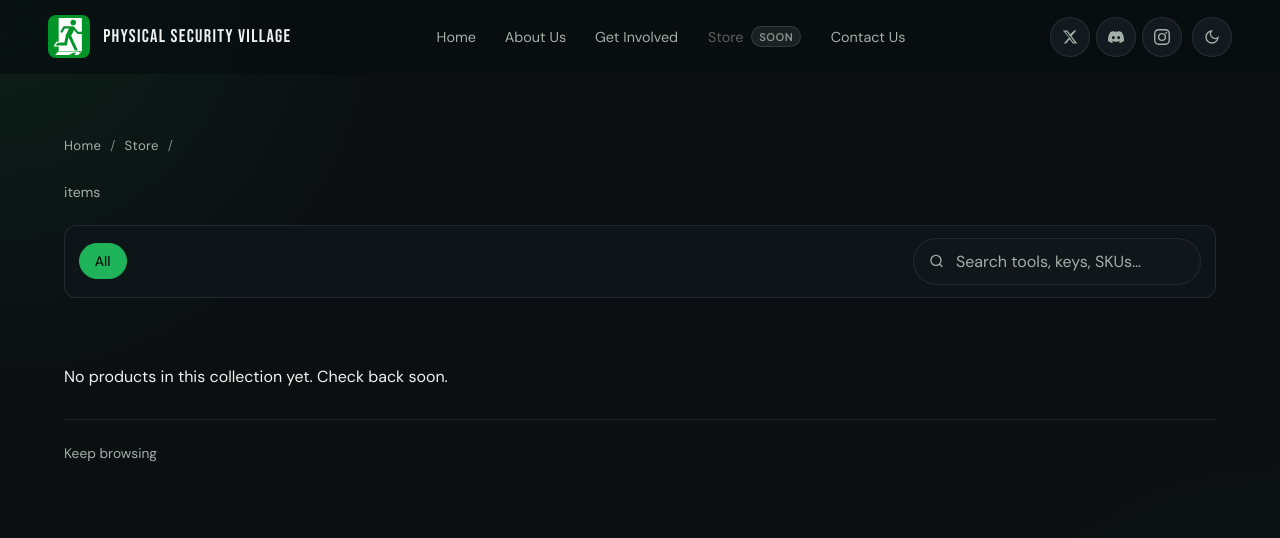
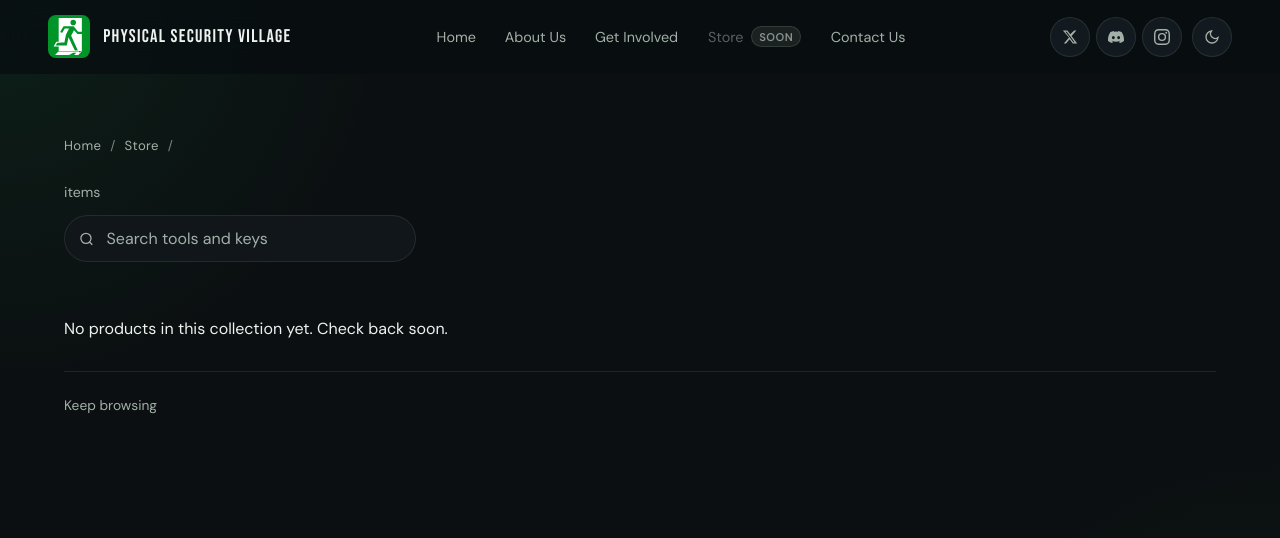
Before and after one commit to physsec-village/physsec-org, a Python web app: template templates/pages/store/collection.html in a window 1280 px wide. Shown: the top 538 px of the page. Run offline with Jinja, Linux system fonts and the light colour scheme; the template is opened without the code that fills it, so the values that code supplies are empty.

Commit message:
Simplify the storefront pages
Drop the collection chip bar that repeated the collection cards and
wrapped badly, and give every browsing page the same search box in its
header with a hint that no longer mentions SKUs. Remove the home-page
info cards and section taglines, and drop the UPC and the Availability
row from product pages, since the button already says sold out.

A 404 under /store no longer renders a dead, unstyled cart button, and
the 404 page no longer redeclares the navbar script's variable.

Co-Authored-By: Claude Fable 5.1 <noreply@anthropic.com>

```diff
--- a/src/main.py
+++ b/src/main.py
@@ -95,7 +95,7 @@ def error_page(request: Request, error_id: str) -> Response:
         return templates.TemplateResponse(
             request=request,
             name="500.html",
-            context={"error_id": error_id},
+            context={"error_id": error_id, "error_page": True},
             status_code=500,
         )
     except Exception:
--- a/src/router.py
+++ b/src/router.py
@@ -109,4 +109,6 @@ def sitemap_xml(request: Request):
 
 
 async def not_found(request, exc):
-    return templates.TemplateResponse(request=request, name="404.html", status_code=404)
+    return templates.TemplateResponse(
+        request=request, name="404.html", context={"error_page": True}, status_code=404
+    )
--- a/static/pages/store.css
+++ b/static/pages/store.css
@@ -125,71 +125,15 @@
     padding: 12%;
 }
 
-/* ---- store bar ---- */
-
-.store-bar {
-    display: flex;
-    flex-wrap: wrap;
-    align-items: center;
-    gap: 0.75rem 1rem;
-    margin-bottom: 2.25rem;
-    padding: 0.75rem 0.85rem;
-    background: var(--surface);
-    border: 1px solid var(--border);
-    border-radius: var(--radius-sm);
-    backdrop-filter: blur(16px);
-}
-
-.store-bar-links {
-    flex: 1 1 24rem;
-    display: flex;
-    flex-wrap: wrap;
-    gap: 0.4rem;
-    overflow-x: auto;
-    scrollbar-width: none;
-    overscroll-behavior-x: contain;
-    padding-bottom: 0.1rem;
-}
-
-.store-bar-links::-webkit-scrollbar {
-    display: none;
-}
-
-.store-bar-link {
-    flex: 0 0 auto;
-    padding: 0.5rem 0.95rem;
-    border-radius: 999px;
-    border: 1px solid transparent;
-    color: var(--muted);
-    text-decoration: none;
-    font-size: 0.86rem;
-    font-weight: 500;
-    white-space: nowrap;
-    transition:
-        color var(--transition),
-        border-color var(--transition),
-        background var(--transition);
-}
-
-.store-bar-link:hover {
-    color: var(--text);
-    border-color: var(--border-strong);
-}
-
-.store-bar-link.active {
-    color: #09100c;
-    background: var(--accent);
-    border-color: var(--accent);
-}
-
-.store-bar-search {
-    flex: 0 1 18rem;
-    margin-left: auto;
-    min-width: min(100%, 14rem);
-}
-
-.store-bar-search input {
-    min-height: 40px;
+/* ---- store search ---- */
+
+.store-search {
+    width: min(100%, 22rem);
+    margin-left: 0;
+}
+
+.store-hero-copy .store-search {
+    margin-top: 0.4rem;
 }
 
 /* ---- home hero ---- */
--- a/static/pages/store.js
+++ b/static/pages/store.js
@@ -274,13 +274,13 @@
         detailButton.dataset.variantId = id;
         detailButton.disabled = qtyMax <= 0;
         detailButton.textContent = qtyMax > 0 ? "Add to cart" : "Sold out";
+        detailButton.classList.toggle("btn-primary", qtyMax > 0);
+        detailButton.classList.toggle("btn-ghost", qtyMax <= 0);
         document.getElementById("productPrice").textContent = money(variant.price_cents);
-        document.getElementById("productStock").textContent = qtyMax > 0 ? "In stock" : "Sold out";
         const option = variantSelect.selectedOptions[0];
-        for (const [field, value] of [["Sku", option.dataset.sku], ["Upc", option.dataset.upc]]) {
-            document.getElementById("product" + field).textContent = value || "";
-            document.getElementById("product" + field + "Row").hidden = !value;
-        }
+        const sku = option.dataset.sku || "";
+        document.getElementById("productSku").textContent = sku;
+        document.getElementById("productSkuRow").hidden = !sku;
         updateQuantityButtons();
     }
 
--- a/templates/navbar.html
+++ b/templates/navbar.html
@@ -35,7 +35,7 @@
     </ul>
 
     <div class="nav-right">
-        {% if request.url.path.startswith('/store') %}
+        {% if request.url.path.startswith('/store') and not error_page %}
             <button
                 class="cart-button"
                 id="cartButton"
--- a/templates/pages/store/checkout.html
+++ b/templates/pages/store/checkout.html
@@ -3,7 +3,7 @@
 {% block description %}Check out your Physical Security Village store order.{% endblock %}
 {% block robots %}noindex,nofollow{% endblock %}
 {% block styles %}
-<link href="/static/pages/store.css?v=4" rel="stylesheet" />
+<link href="/static/pages/store.css?v=5" rel="stylesheet" />
 {% endblock %}
 
 {% block page_header %}
--- a/templates/pages/store/collection.html
+++ b/templates/pages/store/collection.html
@@ -3,7 +3,7 @@
 {% block title %}{{ collection.title }} | PSV Store | Physical Security Village{% endblock %}
 {% block description %}{{ collection.blurb or ("Shop " ~ collection.title ~ " from the Physical Security Village store.") }}{% endblock %}
 {% block styles %}
-<link href="/static/pages/store.css?v=4" rel="stylesheet" />
+<link href="/static/pages/store.css?v=5" rel="stylesheet" />
 {% endblock %}
 
 {% block page_header %}
@@ -21,13 +21,12 @@
             {% if collection.tag %}<span class="chip">{{ collection.tag }}</span>{% endif %}
         </div>
         {% if collection.blurb %}<p class="page-summary">{{ collection.blurb }}</p>{% endif %}
+        {% include "store/search.html" %}
     </div>
 {% endblock %}
 
 {% block main %}
     <div class="page-shell">
-        {% include "store/toolbar.html" %}
-
         {% if collection.titled_groups | length > 1 %}
             <div class="group-jump" role="navigation" aria-label="Sections in {{ collection.title }}">
                 {% for g in collection.titled_groups %}
--- a/templates/pages/store/confirmed.html
+++ b/templates/pages/store/confirmed.html
@@ -3,7 +3,7 @@
 {% block description %}Your Physical Security Village store order status.{% endblock %}
 {% block robots %}noindex,nofollow{% endblock %}
 {% block styles %}
-<link href="/static/pages/store.css?v=4" rel="stylesheet" />
+<link href="/static/pages/store.css?v=5" rel="stylesheet" />
 {% endblock %}
 
 {% block main %}
--- a/templates/store/cart.html
+++ b/templates/store/cart.html
@@ -43,4 +43,4 @@
 </aside>
 <div class="store-toast" id="storeToast" role="status" aria-live="polite" hidden></div>
 <script id="psv-catalog" type="application/json">{{ catalog_json | tojson }}</script>
-<script src="/static/pages/store.js?v=4"></script>
+<script src="/static/pages/store.js?v=5"></script>
--- /dev/null
+++ b/templates/store/search.html
@@ -0,0 +1,17 @@
+{# Store search box, shown in the header of every browsing page. #}
+<form class="store-search search-wrap" action="{{ url_for('store_search_page') }}" method="get" role="search">
+    <label class="visually-hidden" for="storeSearch">Search the store</label>
+    <svg viewBox="0 0 24 24" aria-hidden="true">
+        <circle cx="11" cy="11" r="8" />
+        <line x1="21" y1="21" x2="16.65" y2="16.65" />
+    </svg>
+    <input
+        id="storeSearch"
+        name="q"
+        type="search"
+        value="{{ query | default('') }}"
+        placeholder="Search tools and keys"
+        maxlength="80"
+        autocomplete="off"
+    />
+</form>
--- a/templates/store/toolbar.html
+++ /dev/null
@@ -1,33 +0,0 @@
-{# Collection navigation and search shown on every store page. #}
-<div class="store-bar" role="navigation" aria-label="Store sections">
-    <div class="store-bar-links">
-        <a
-            href="{{ url_for('store_page') }}"
-            class="store-bar-link{% if request.url.path == url_for('store_page').path %} active{% endif %}"
-            {% if request.url.path == url_for('store_page').path %}aria-current="page"{% endif %}
-        >All</a>
-        {% for c in collections %}
-            <a
-                href="{{ c.url }}"
-                class="store-bar-link{% if request.url.path == c.url %} active{% endif %}"
-                {% if request.url.path == c.url %}aria-current="page"{% endif %}
-            >{{ c.title }}</a>
-        {% endfor %}
-    </div>
-    <form class="store-bar-search search-wrap" action="{{ url_for('store_search_page') }}" method="get" role="search">
-        <label class="visually-hidden" for="storeSearch">Search the store</label>
-        <svg viewBox="0 0 24 24" aria-hidden="true">
-            <circle cx="11" cy="11" r="8" />
-            <line x1="21" y1="21" x2="16.65" y2="16.65" />
-        </svg>
-        <input
-            id="storeSearch"
-            name="q"
-            type="search"
-            value="{{ query | default('') }}"
-            placeholder="Search tools, keys, SKUs…"
-            maxlength="80"
-            autocomplete="off"
-        />
-    </form>
-</div>
```
Also changed, not shown: other parts of static/pages/store.css (+2 -50 lines), templates/404.html (+0 -7 lines), templates/pages/store/home.html (+3 -40 lines), templates/pages/store/product.html (+3 -9 lines), templates/pages/store/search.html (+4 -5 lines).
